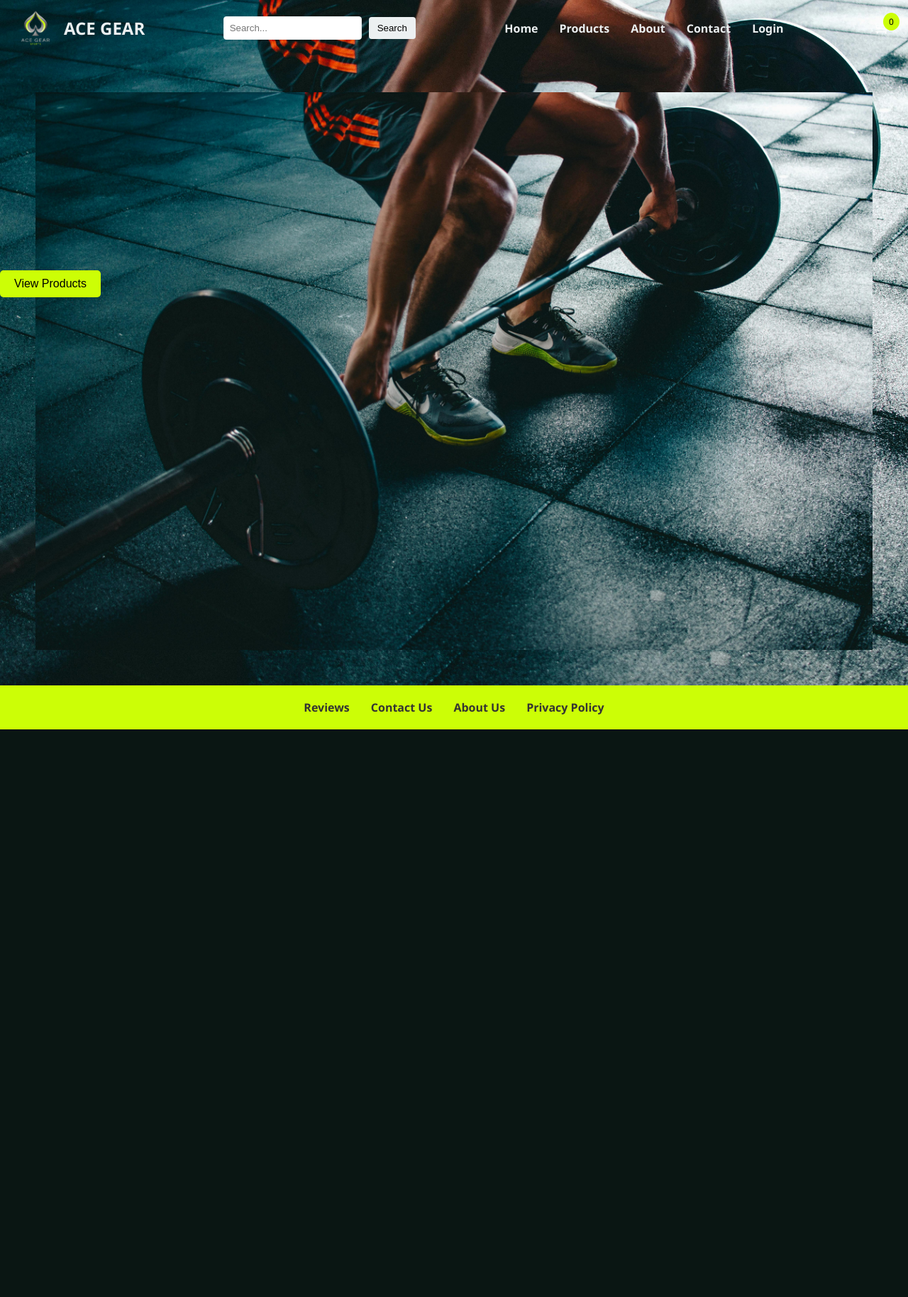
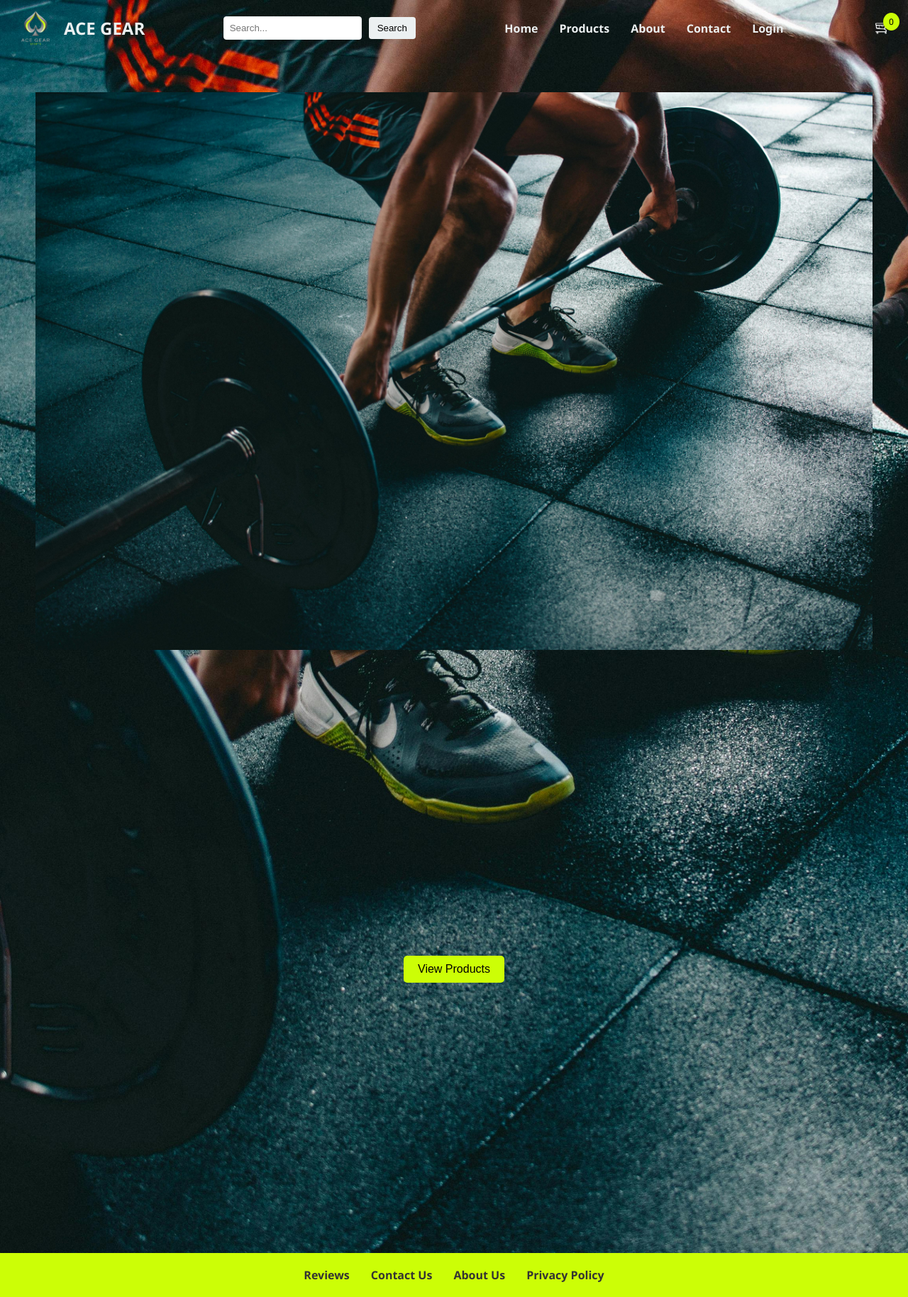
Before and after one commit to jackperch/astonteam30project.github.io, a PHP site: page /index.html in a window 1280 px wide. Shown: the whole page at 71% size. Before the commit the page ends 1028 px from the top, so only its background shows below. Run offline with PHP 8.4, Linux system fonts and the light colour scheme; some web fonts are replaced.

Commit message:
adding css for products-button-container

```diff
--- a/CSS/index.css
+++ b/CSS/index.css
@@ -111,6 +111,15 @@ body {
 
 /* View Products Button */
 
+.products-button-container {
+    position: relative;
+    max-width: 1200px;
+    margin: 0 auto;
+    display: flex;
+    justify-content: center;
+    align-items: center;
+    height: 100vh;
+}
     .ProductsBtn {
         position: absolute;
         top: 50%;
```
Also changed, not shown: CSS/login.css (indentation only). Lines whose indentation alone changed are shown as unchanged.
